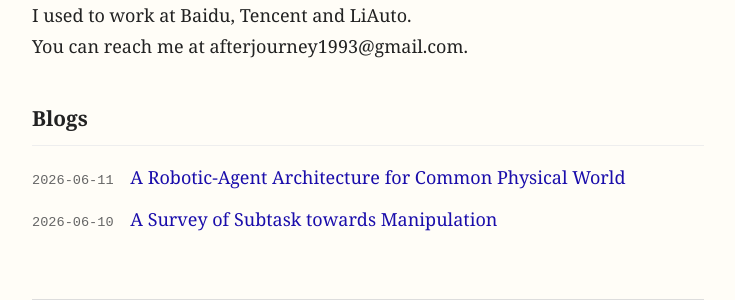
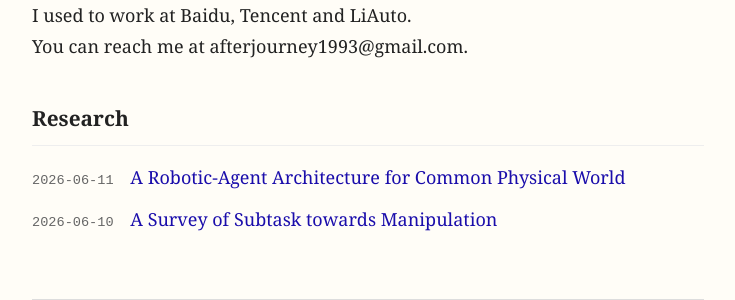
Before and after one commit to fire337/fire337.github.io, a Jekyll site: the page built from index.md, in a window 1280 px wide. Shown: the part 196-496 px from the top of the page, without its empty margins (272-1007 px from the left). Built offline with Jekyll 4.4.1, drawn with Linux system fonts in a browser that asks for light colours.

Commit message:
Update home.html

```diff
--- a/_layouts/home.html
+++ b/_layouts/home.html
@@ -6,7 +6,7 @@ layout: default
 </section>
 
 <section class="posts">
-  <h2>Blogs</h2>
+  <h2>Research</h2>
   <ul class="post-list">
     {% for post in site.posts %}
     <li>
```
